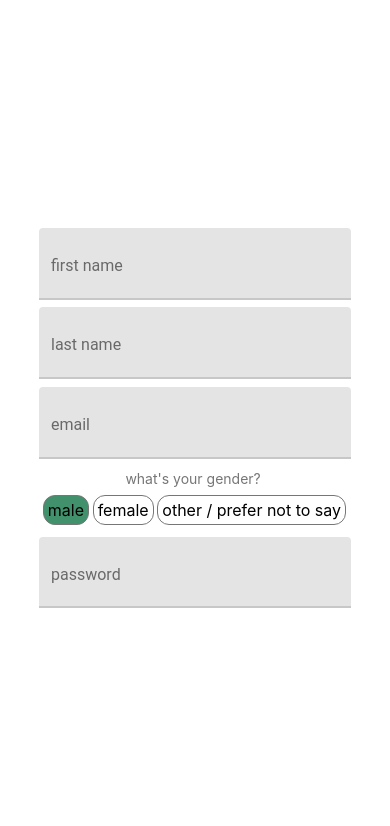
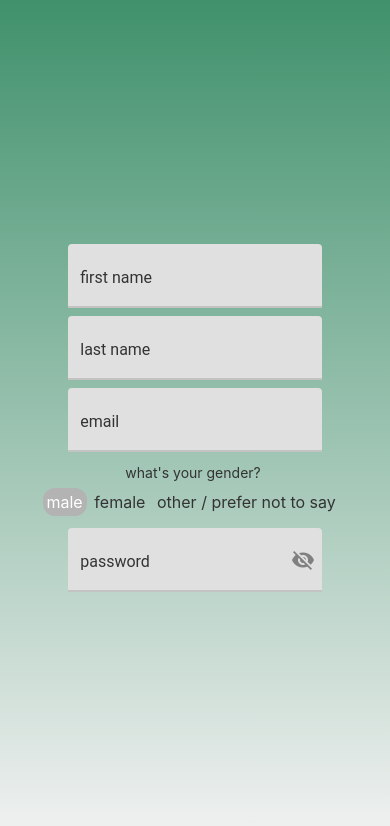
Before and after one commit to Ethan147/court, a React Native app in the folder expo_app/: screen / in a window 390 px wide. Shown: the top 826 px of the page. Built offline with nearby package versions, Linux system fonts and the light colour scheme.

Commit message:
visual consistency fixes, gradient, reveal password

```diff
--- a/expo_app/components/form/RegisterForm.tsx
+++ b/expo_app/components/form/RegisterForm.tsx
@@ -14,9 +14,14 @@ import {
 } from "react-native-responsive-screen";
 import { Formik, useFormik, FormikProvider } from "formik";
 import * as Yup from "yup";
+import { LinearGradient } from "expo-linear-gradient";
 import colors from "../../utils/colors";
 import TextInputComp from "./basic/TextInputComp";
 import ToggleButtonGroupComp from "./basic/ToggleButtonGroupComp";
+import theme from "../../utils/theme";
+
+const badPassText =
+  "password must be 8+ characters with at least 1 uppercase, 1 lowercase, 1 number, and 1 special character";
 
 const validationSchema = Yup.object().shape({
   firstName: Yup.string()
@@ -35,10 +40,10 @@ const validationSchema = Yup.object().shape({
     .email("email must be a valid email address")
     .required("email is required"),
   password: Yup.string()
-    .min(8, "password must be at least 8 characters long")
+    .min(8, badPassText)
     .matches(
       /^(?=.*[a-z])(?=.*[A-Z])(?=.*\d)(?=.*[@$!%*?&])[A-Za-z\d@$!%*?&]{8,}$/,
-      "password must contain at least one uppercase letter, one lowercase letter, one number, and one special character"
+      badPassText
     )
     .required("password is required"),
   gender: Yup.string()
@@ -65,7 +70,6 @@ const RegisterForm = () => {
       ...Platform.select({
         web: {
           marginBottom: windowDimensions.width * 0.02,
-          width: windowDimensions.width * 0.8,
         },
         ios: {
           marginBottom: wp("2%"),
@@ -75,9 +79,30 @@ const RegisterForm = () => {
           // todo
         },
       }),
+      justifyContent: "center",
+      alignItems: "center",
     },
     error: {
+      ...Platform.select({
+        web: {
+          width: windowDimensions.width * 0.6,
+        },
+        ios: {
+          width: wp("60%"),
+        },
+        android: {
+          // todo
+        },
+      }),
       color: colors.error,
+      // alignSelf: 'flex-start', -- TODO: must left-orient w/ space matching
+      fontSize: theme.font.size.small,
+    },
+    backgroundGradient: {
+      flex: 1,
+      justifyContent: "center",
+      alignItems: "center",
+      width: "100%",
     },
   });
 
@@ -102,6 +127,10 @@ const RegisterForm = () => {
       <ScrollView
         contentContainerStyle={styles.container}
         keyboardShouldPersistTaps="never"
+      >
+        <LinearGradient
+          colors={[colors.primary, colors.background]}
+          style={styles.backgroundGradient}
         >
           <View style={styles.container}>
             <View style={styles.inputContainer}>
@@ -186,6 +215,7 @@ const RegisterForm = () => {
               </View>
             ) : null}
           </View>
+        </LinearGradient>
       </ScrollView>
     </FormikProvider>
   );
--- a/expo_app/components/form/basic/TextInputComp.tsx
+++ b/expo_app/components/form/basic/TextInputComp.tsx
@@ -1,16 +1,19 @@
-import React from "react";
+import React, { useState } from "react";
 import {
   NativeSyntheticEvent,
   Platform,
   StyleSheet,
   TextInputFocusEventData,
+  TouchableOpacity,
+  View,
+  useWindowDimensions,
 } from "react-native";
 import { TextInput } from "react-native-paper";
-import { useWindowDimensions } from "react-native";
 import {
   widthPercentageToDP as wp,
   heightPercentageToDP as hp,
 } from "react-native-responsive-screen";
+import { MaterialIcons } from "@expo/vector-icons";
 import colors from "../../../utils/colors";
 import theme from "../../../utils/theme";
 
@@ -19,9 +22,11 @@ const customTheme = {
   colors: {
     ...theme.colors,
     primary: colors.primary,
+    placeholder: colors.text,
   },
 };
 
+// TODO: find scalable method of style-pass-in (reusabliilty)
 const TextInputComp = ({
   label,
   value,
@@ -43,12 +48,10 @@ const TextInputComp = ({
     input: {
       ...Platform.select({
         web: {
-          paddingVertical: windowDimensions.width * 0.01,
-          width: windowDimensions.width * 0.8,
+          width: windowDimensions.width * 0.65,
         },
         ios: {
-          paddingVertical: wp("1%"),
-          width: wp("80%"),
+          width: wp("65%"),
         },
         android: {
           // todo
@@ -56,10 +59,34 @@ const TextInputComp = ({
       }),
       borderColor: colors.text,
       selectionColor: colors.primary,
+      backgroundColor: colors.setting,
+    },
+    container: {
+      flexDirection: "row",
+      alignItems: "center",
+      position: "relative",
+    },
+    iconContainer: {
+      ...Platform.select({
+        web: {
+          right: windowDimensions.width * 0.017,
+        },
+        ios: {
+          right: wp("1.7%"),
+        },
+        android: {
+          // todo
+        },
+      }),
+      position: "absolute",
     },
   });
 
+  const [showPassword, setShowPassword] = useState(false);
+
   return (
+    <View style={{ flexDirection: "row", alignItems: "center" }}>
+      <View style={styles.container}>
         <TextInput
           label={label}
           value={value}
@@ -69,8 +96,22 @@ const TextInputComp = ({
           autoComplete={undefined}
           style={styles.input}
           theme={customTheme}
-      secureTextEntry={secureTextEntry}
+          secureTextEntry={secureTextEntry && !showPassword}
         />
+        {secureTextEntry && (
+          <TouchableOpacity
+            onPress={() => setShowPassword(!showPassword)}
+            style={styles.iconContainer}
+          >
+            <MaterialIcons
+              name={showPassword ? "visibility" : "visibility-off"}
+              size={24}
+              color="grey"
+            />
+          </TouchableOpacity>
+        )}
+      </View>
+    </View>
   );
 };
 
--- a/expo_app/components/form/basic/ToggleButtonGroupComp.tsx
+++ b/expo_app/components/form/basic/ToggleButtonGroupComp.tsx
@@ -56,7 +56,7 @@ export const ToggleButtonGroupComp: React.FC<ToggleButtonGroupCompProps> = ({
         },
       }),
       fontSize: theme.font.size.small,
-      color: colors.textSecondary,
+      color: colors.text,
     },
     buttons: {
       flexDirection: "row",
@@ -77,17 +77,20 @@ export const ToggleButtonGroupComp: React.FC<ToggleButtonGroupCompProps> = ({
           // todo
         },
       }),
-      borderColor: colors.textSecondary,
-      borderWidth: 0.5,
       borderRadius: 12,
       justifyContent: "center",
       alignItems: "center",
     },
     buttonText: {
       fontSize: theme.font.size.medium,
+      color: colors.text,
     },
-    selected: {
-      backgroundColor: colors.primary,
+    buttonTextSelected: {
+      fontSize: theme.font.size.medium,
+      color: "white",
+    },
+    selectedButton: {
+      backgroundColor: colors.settingSelect,
     },
   });
 
@@ -107,22 +110,43 @@ export const ToggleButtonGroupComp: React.FC<ToggleButtonGroupCompProps> = ({
       <Text style={styles.label}>what's your gender?</Text>
       <View style={styles.buttons}>
         <TouchableOpacity
-          style={[styles.button, isSelected("male") && styles.selected]}
+          style={[styles.button, isSelected("male") && styles.selectedButton]}
           onPress={() => handleValueChange("male")}
         >
-          <Text style={styles.buttonText}>male</Text>
+          <Text
+            style={[
+              styles.buttonText,
+              isSelected("male") && styles.buttonTextSelected,
+            ]}
+          >
+            male
+          </Text>
         </TouchableOpacity>
         <TouchableOpacity
-          style={[styles.button, isSelected("female") && styles.selected]}
+          style={[styles.button, isSelected("female") && styles.selectedButton]}
           onPress={() => handleValueChange("female")}
         >
-          <Text style={styles.buttonText}>female</Text>
+          <Text
+            style={[
+              styles.buttonText,
+              isSelected("female") && styles.buttonTextSelected,
+            ]}
+          >
+            female
+          </Text>
         </TouchableOpacity>
         <TouchableOpacity
-          style={[styles.button, isSelected("other") && styles.selected]}
+          style={[styles.button, isSelected("other") && styles.selectedButton]}
           onPress={() => handleValueChange("other")}
         >
-          <Text style={styles.buttonText}>other / prefer not to say</Text>
+          <Text
+            style={[
+              styles.buttonText,
+              isSelected("other") && styles.buttonTextSelected,
+            ]}
+          >
+            other / prefer not to say
+          </Text>
         </TouchableOpacity>
       </View>
     </View>
--- a/expo_app/package.json
+++ b/expo_app/package.json
@@ -17,7 +17,8 @@
     "react-native-paper": "^4.12.5",
     "react-native-responsive-screen": "^1.4.2",
     "react-native-web": "^0.18.12",
-    "yup": "^1.1.1"
+    "yup": "^1.1.1",
+    "expo-linear-gradient": "~12.1.2"
   },
   "devDependencies": {
     "@babel/core": "^7.20.0",
--- a/expo_app/utils/colors.tsx
+++ b/expo_app/utils/colors.tsx
@@ -3,8 +3,9 @@ const colors = {
   primary: "#40916C",
   accent: "#FFD700",
   text: "#333333",
-  textSecondary: "#767676",
   error: "#D32F2F",
+  setting: "#E0E0E0",
+  settingSelect: "#B3B3B3",
 };
 
 export default colors;
```
Also changed, not shown: 1 other file (tests, documents, lock files or other folders). Lines whose indentation alone changed are shown as unchanged.
